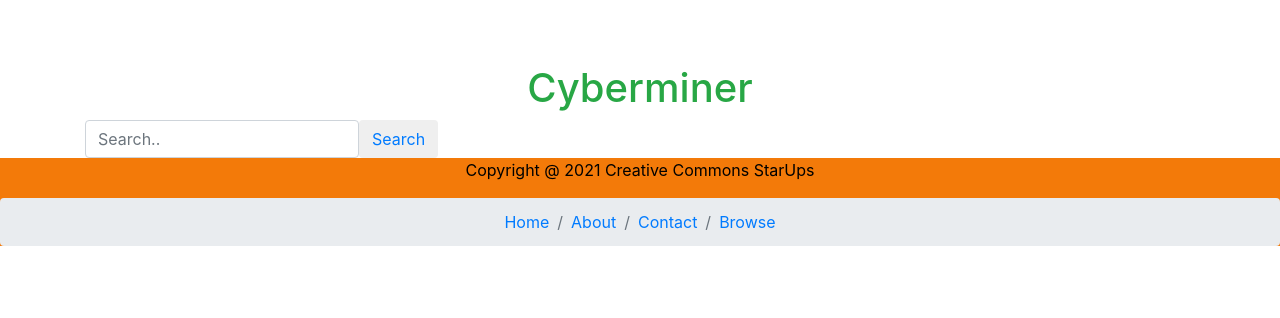
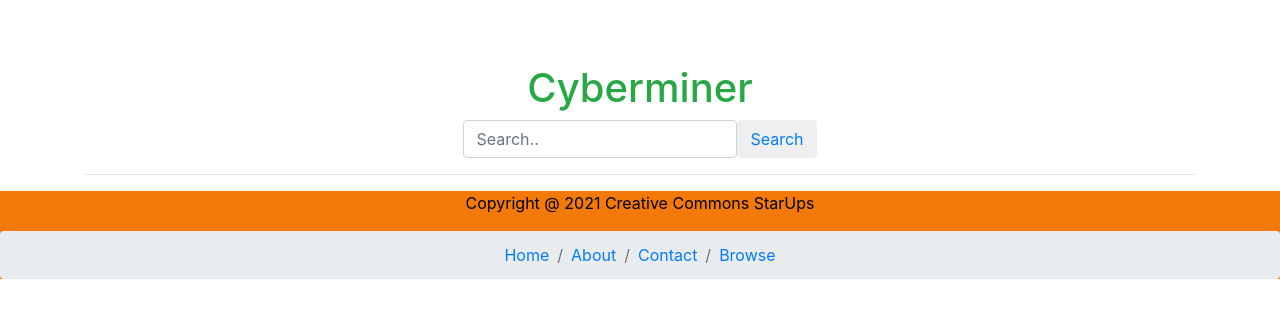
Before and after one commit to CZhang1997/Cyberminer-web-search, a Flask app: page / in a window 1280 px wide. Shown: the top 318 px of the page. Run offline with Flask 2, Linux system fonts and the light colour scheme; some libraries are stand-ins or nearby versions.

Commit message:
Add files via upload

```diff
--- a/templates/home.html
+++ b/templates/home.html
@@ -21,11 +21,12 @@
 
         <div class="text-center"><h1 class="text-success">Cyberminer</h1></div>
         <div class="text-center">
-            <form class="form-inline " action="/search" method="post">
+            <form class="form-inline justify-content-center" action="/search" method="post">
                 <input class="form-control" id="search" name="search" type="search" placeholder="Search.." aria-label="Search">
-                 <button  class="btn my-2 my-sm-0 text-primary" type="submit">Search</button>
+                <button  class="btn my-2 my-sm-0 text-primary" type="submit">Search</button>
             </form>
         </div>
+        <hr>
     </div>
 </header>
 
@@ -40,7 +41,9 @@
             </a>
             <div class="caption left">
                 <p>{{ result[2] }}</p>
+
             </div>
+
         {% endfor %}
     </div>
 </div>
```
